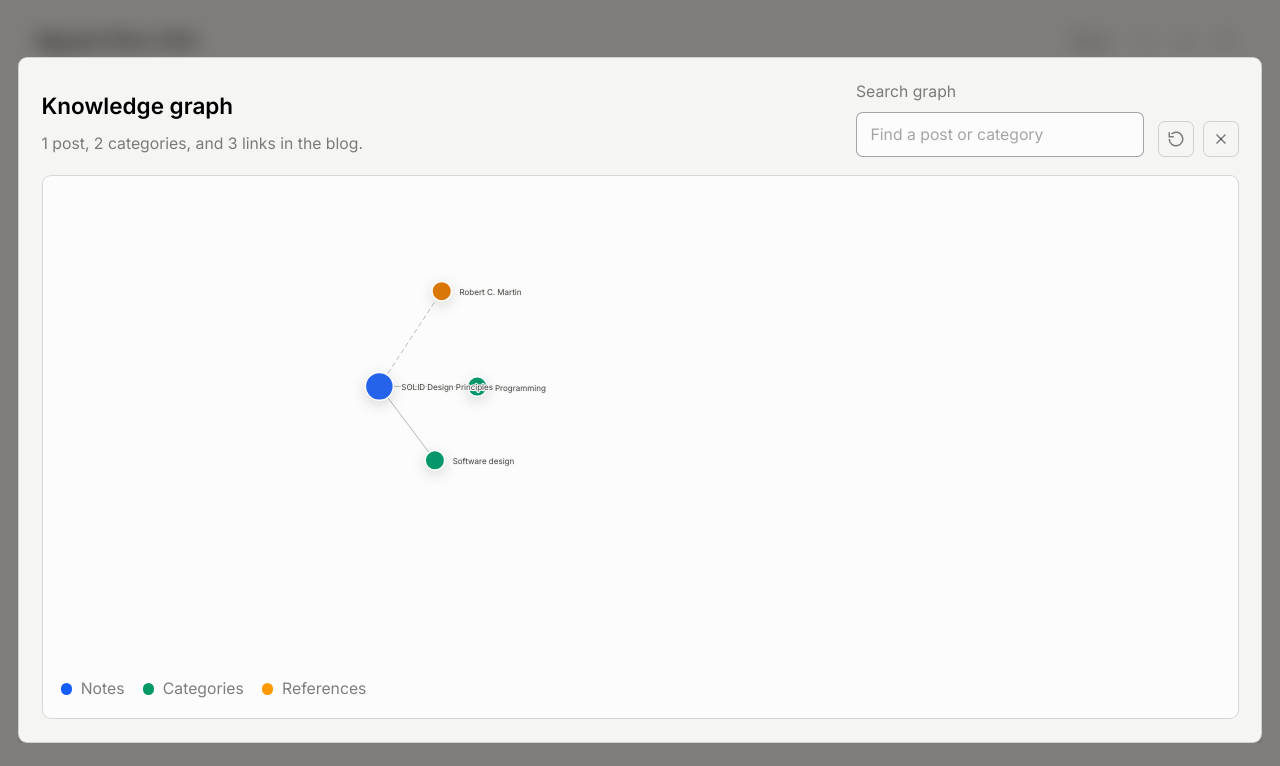
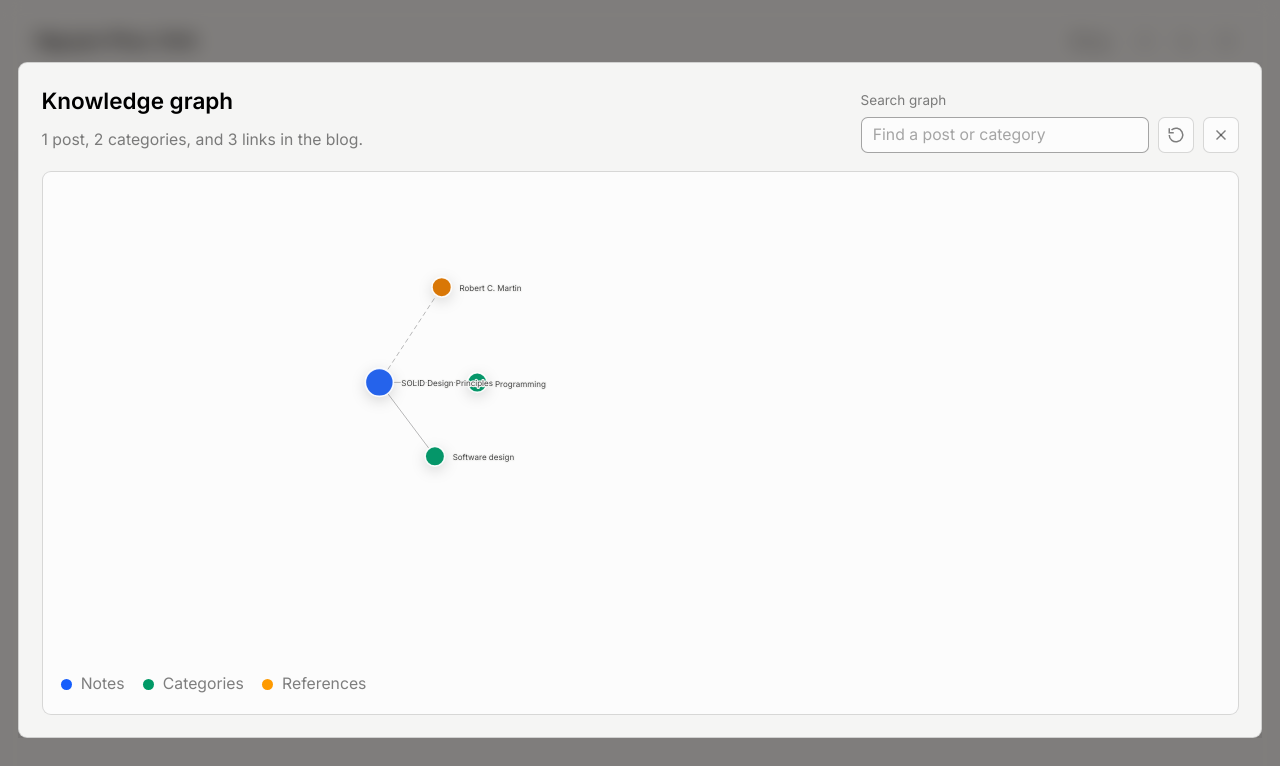
Before and after one commit to phucvinh57/phucvinh57.github.io, an Astro site: page /blog in a window 1280 px wide. Both pictures are taken after a click on the button 1186 px from the left and 253 px from the top of the page. Shown: the top 766 px of the page. Built offline with nearby package versions, Linux system fonts and the light colour scheme; Astro itself is replaced by a stand-in of ours.

Commit message:
feat: improve search input styling and button accessibility in knowledge graph component

```diff
--- a/src/components/KnowledgeGraph.astro
+++ b/src/components/KnowledgeGraph.astro
@@ -123,15 +123,15 @@ const linkLabel = graph.stats.linkCount === 1 ? 'link' : 'links';
           </p>
         </div>
 
-        <div class="flex flex-col gap-3 sm:flex-row sm:items-end">
-          <label class="flex w-full flex-col gap-2 text-sm sm:w-64">
+        <div class="flex flex-col gap-2 sm:flex-row sm:items-end">
+          <label class="flex w-full flex-col gap-1.5 text-xs sm:w-64">
             <span>Search graph</span>
             <input
               data-graph-search
               type="search"
               autocomplete="off"
               placeholder="Find a post or category"
-              class="h-10 rounded-md border border-black/15 bg-white/70 px-3 text-black outline-none transition-colors duration-300 placeholder:text-black/35 focus:border-black/35 dark:border-white/20 dark:bg-white/5 dark:text-white dark:placeholder:text-white/35 dark:focus:border-white/40"
+              class="h-8 rounded-md border border-black/15 bg-white/70 px-2.5 text-sm text-black outline-none transition-colors duration-300 placeholder:text-black/35 focus:border-black/35 dark:border-white/20 dark:bg-white/5 dark:text-white dark:placeholder:text-white/35 dark:focus:border-white/40"
             />
           </label>
 
@@ -140,7 +140,7 @@ const linkLabel = graph.stats.linkCount === 1 ? 'link' : 'links';
               data-graph-reset
               type="button"
               aria-label="Reset graph view"
-              class="group flex size-8 items-center justify-center rounded-md border border-black/15 text-current transition-colors duration-300 hover:bg-black/5 hover:text-black focus:outline-none focus-visible:ring-2 focus-visible:ring-black/30 dark:border-white/20 dark:hover:bg-white/5 dark:hover:text-white dark:focus-visible:ring-white/35"
+              class="group flex size-8 items-center justify-center rounded-md border border-black/15 bg-white/70 text-current transition-colors duration-300 hover:bg-black/5 hover:text-black focus:outline-none focus-visible:ring-2 focus-visible:ring-black/30 dark:border-white/20 dark:bg-white/5 dark:hover:bg-white/10 dark:hover:text-white dark:focus-visible:ring-white/35"
             >
               <svg
                 xmlns="http://www.w3.org/2000/svg"
@@ -157,7 +157,7 @@ const linkLabel = graph.stats.linkCount === 1 ? 'link' : 'links';
               data-graph-dialog-close
               type="button"
               aria-label="Close wider graph view"
-              class="group flex size-8 items-center justify-center rounded-md border border-black/15 text-current transition-colors duration-300 hover:bg-black/5 hover:text-black focus:outline-none focus-visible:ring-2 focus-visible:ring-black/30 dark:border-white/20 dark:hover:bg-white/5 dark:hover:text-white dark:focus-visible:ring-white/35"
+              class="group flex size-8 items-center justify-center rounded-md border border-black/15 bg-white/70 text-current transition-colors duration-300 hover:bg-black/5 hover:text-black focus:outline-none focus-visible:ring-2 focus-visible:ring-black/30 dark:border-white/20 dark:bg-white/5 dark:hover:bg-white/10 dark:hover:text-white dark:focus-visible:ring-white/35"
             >
               <svg
                 xmlns="http://www.w3.org/2000/svg"
```
